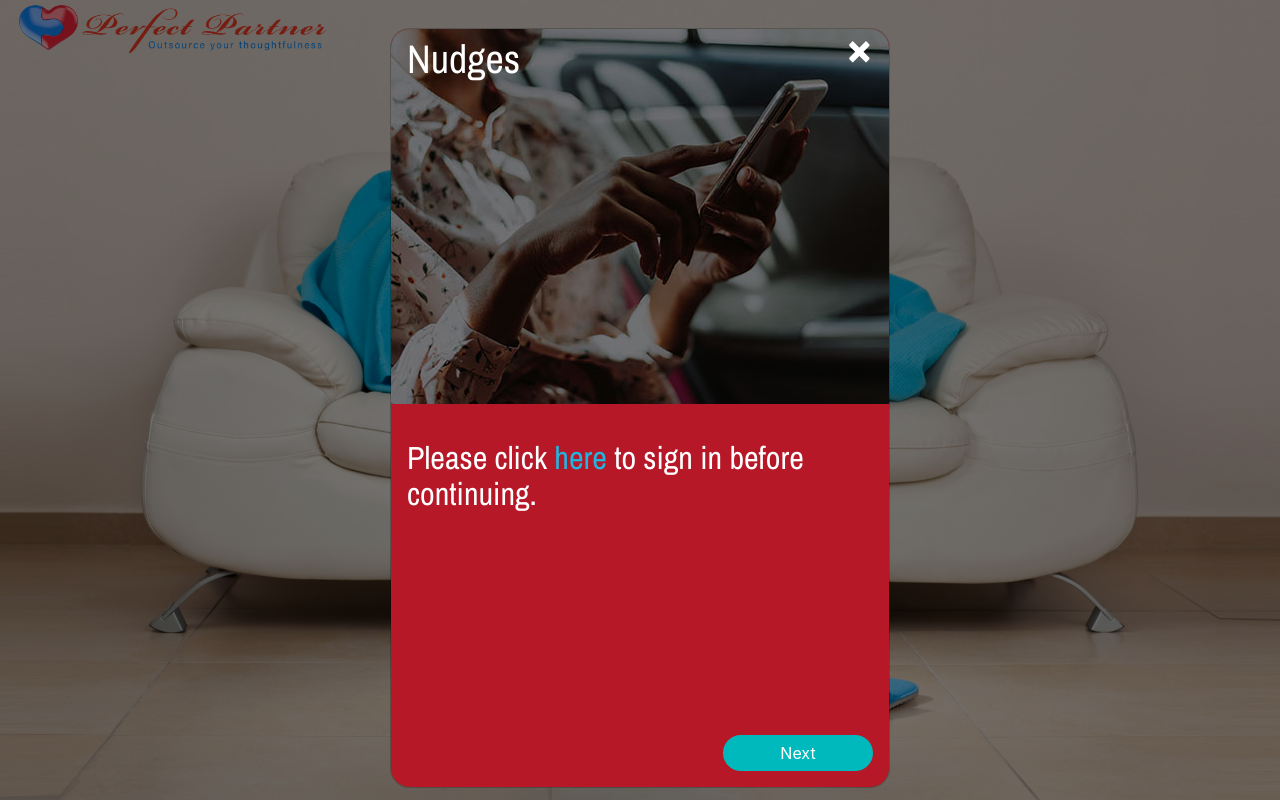
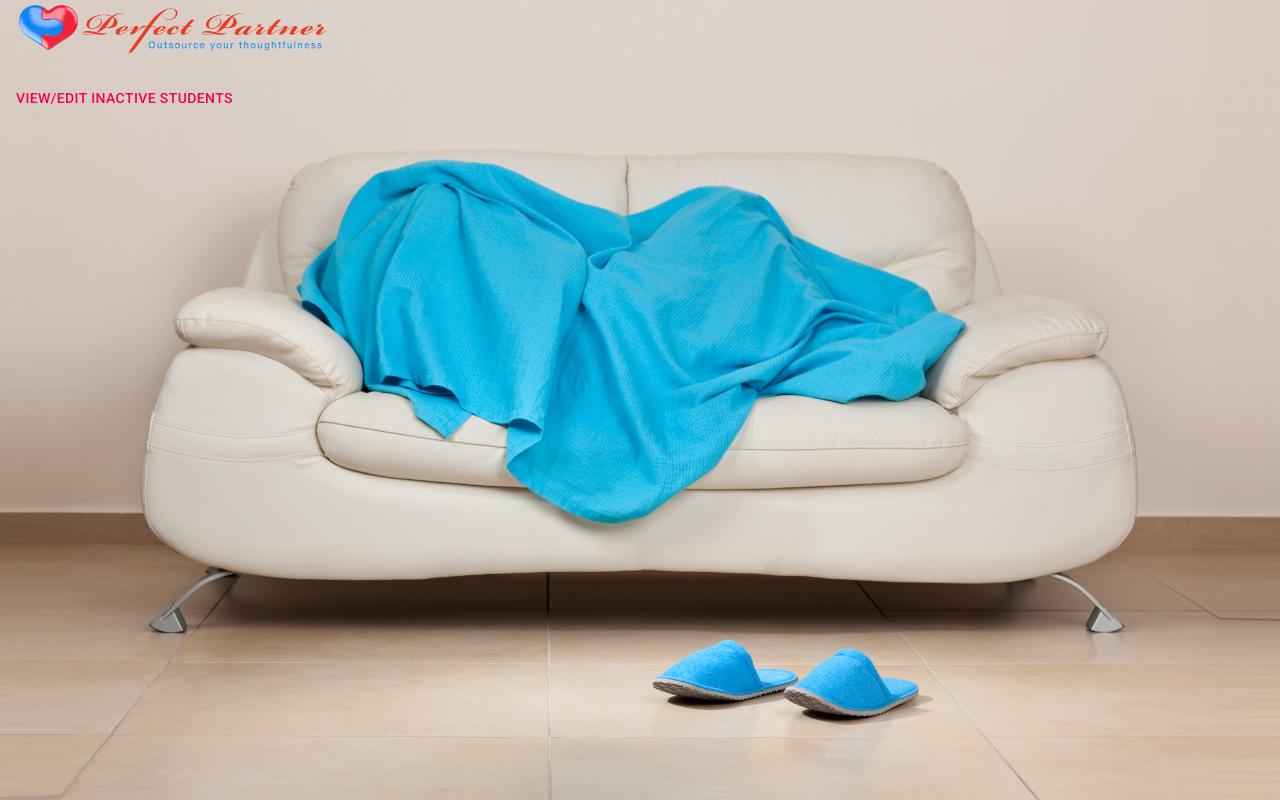
Before and after one commit to petercolella/perfect-partner, a React (Create React App) app in the folder client/: page /nudges in a window 1280 px wide. Built offline with nearby package versions, Linux system fonts and the light colour scheme; the HTML template or start-up script is replaced by a standard one.

Commit message:
adds NudgeDialog to nudge question component in place of NudgeModal

```diff
--- a/client/src/components/QuestionComponents/Nudges/index.js
+++ b/client/src/components/QuestionComponents/Nudges/index.js
@@ -3,6 +3,8 @@ import API from '../../../utils/API';
 import NudgeModal from '../NudgeModal';
 import Checkbox from '../Checkbox';
 import Header from '../../Header';
+import NudgeDialog from '../NudgeDialog';
+import { ReactComponent as Reminder } from './reminder.svg';
 const $ = window.$;
 const nudgeOptions = ['Romantic Text', 'Buy Flowers', 'Dinner Reservations'];
 
@@ -109,19 +111,35 @@ class Nudges extends Component {
               </div>
             </div>
           </div>
-          <NudgeModal
+          <NudgeDialog
+            createCheckboxes={this.createCheckboxes}
+            deselectAll={this.deselectAll}
             handleFormSubmit={this.handleFormSubmit}
             handleInputChange={this.handleInputChange}
+            image={Reminder}
+            link={this.state.nextQuestionLink}
+            loadUserInfo={this.loadUserInfo}
+            nudges={this.state.toastNudges}
             question={this.state.question}
-            userField={this.state.userField}
-            link={this.state.nextQuestionLink}
+            selectAll={this.selectAll}
             title={this.state.title}
             user={this.state.User}
+            userField={this.state.userField}
+          />
+          {/* <NudgeModal
+            createCheckboxes={this.createCheckboxes}
+            deselectAll={this.deselectAll}
+            handleFormSubmit={this.handleFormSubmit}
+            handleInputChange={this.handleInputChange}
+            link={this.state.nextQuestionLink}
+            loadUserInfo={this.loadUserInfo}
             nudges={this.state.toastNudges}
-            createCheckboxes={this.createCheckboxes}
+            question={this.state.question}
             selectAll={this.selectAll}
-            deselectAll={this.deselectAll}
-          />
+            title={this.state.title}
+            user={this.state.User}
+            userField={this.state.userField}
+          /> */}
         </div>
       </>
     );
```
